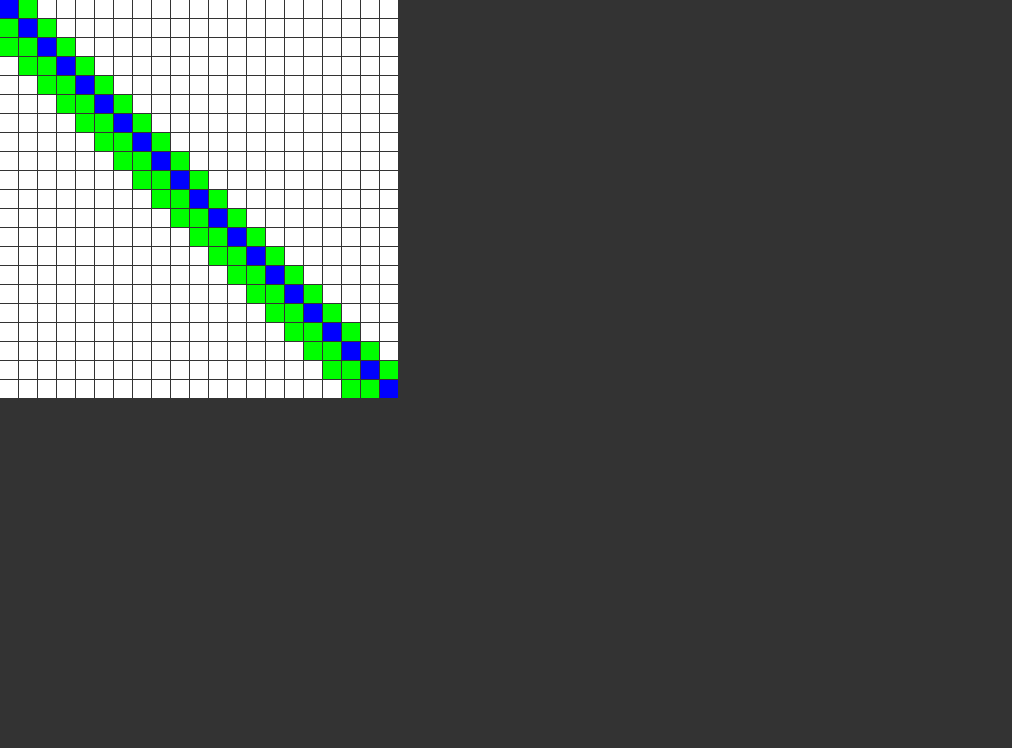
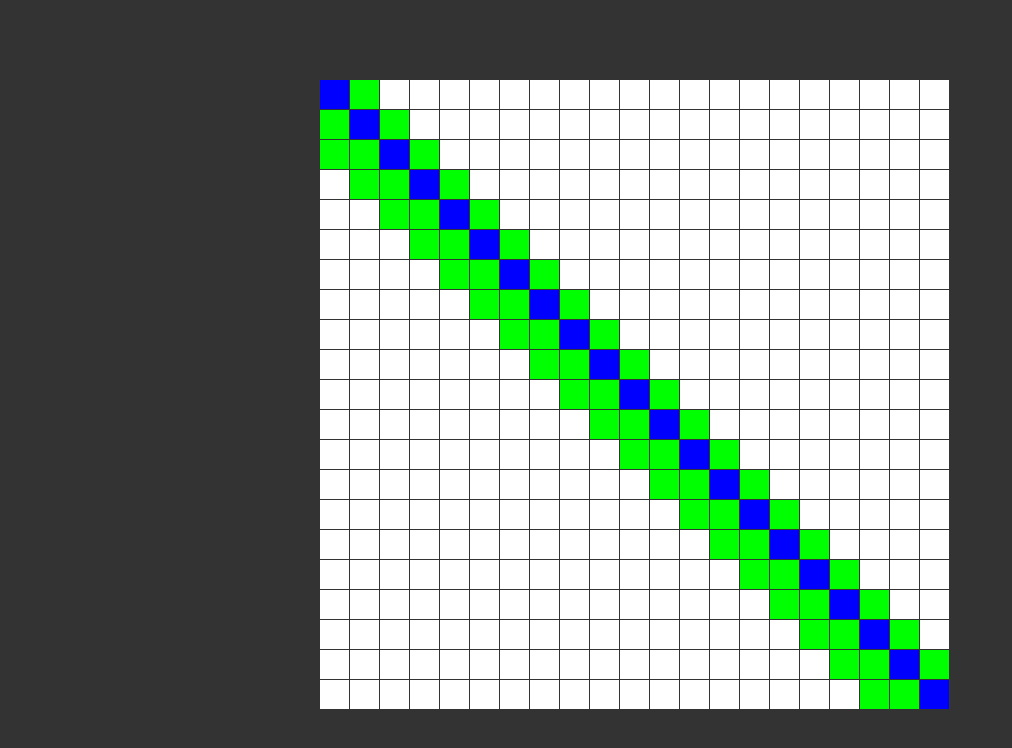
Before and after one commit to duhanmeric/a-pathfinder, a React (Create React App) app: page / in a window 1280 px wide. Shown: the top 748 px of the page, without its empty margins (0-1012 px from the left). Built offline with nearby package versions, Linux system fonts and the light colour scheme.

Commit message:
bigger canvas

```diff
--- a/src/App.tsx
+++ b/src/App.tsx
@@ -73,8 +73,8 @@ const App: React.FC = () => {
   const COLS = 21;
   const ROWS = 21;
   const FPS = 1000 / 60;
-  const CANVAS_WIDTH = 400;
-  const CANVAS_HEIGHT = 400;
+  const CANVAS_WIDTH = 640;
+  const CANVAS_HEIGHT = 640;
   const canvasRef = useRef<HTMLCanvasElement>(null);
   let gameInt = useRef<number | null>(null);
   let grid: Cell[][] = useMemo(() => new Array(COLS), []);
@@ -102,7 +102,6 @@ const App: React.FC = () => {
   start = grid[0][0];
   end = grid[COLS - 1][ROWS - 1];
   openList.push(start);
-  console.log(start);
 
   const removeFromArray = (arr: Cell[], el: Cell) => {
     for (let i = arr.length - 1; i >= 0; i--) {
--- a/src/index.css
+++ b/src/index.css
@@ -1,3 +1,10 @@
+html,
+body,
+#root,
+.App {
+  height: 100%;
+}
+
 body {
   margin: 0;
   font-family: -apple-system, BlinkMacSystemFont, "Segoe UI", "Roboto", "Oxygen",
@@ -12,3 +19,9 @@ code {
   font-family: source-code-pro, Menlo, Monaco, Consolas, "Courier New",
     monospace;
 }
+
+.App {
+  display: flex;
+  justify-content: center;
+  align-items: center;
+}
```
